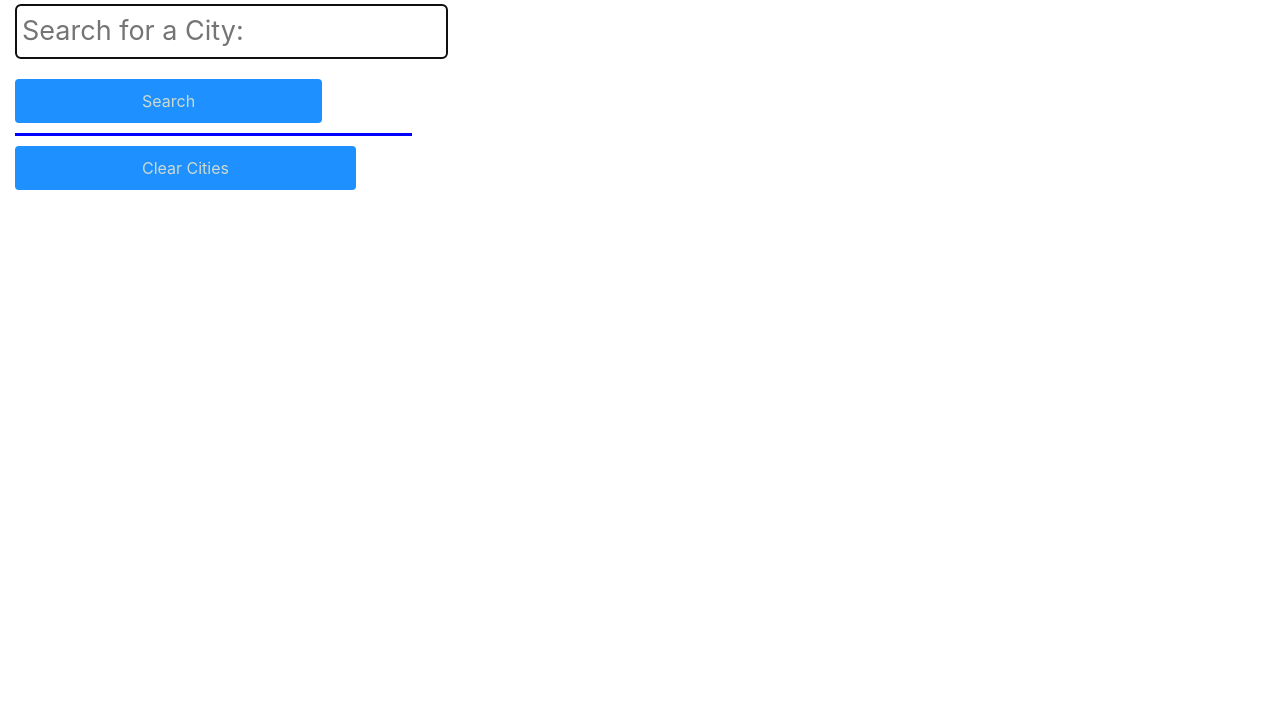
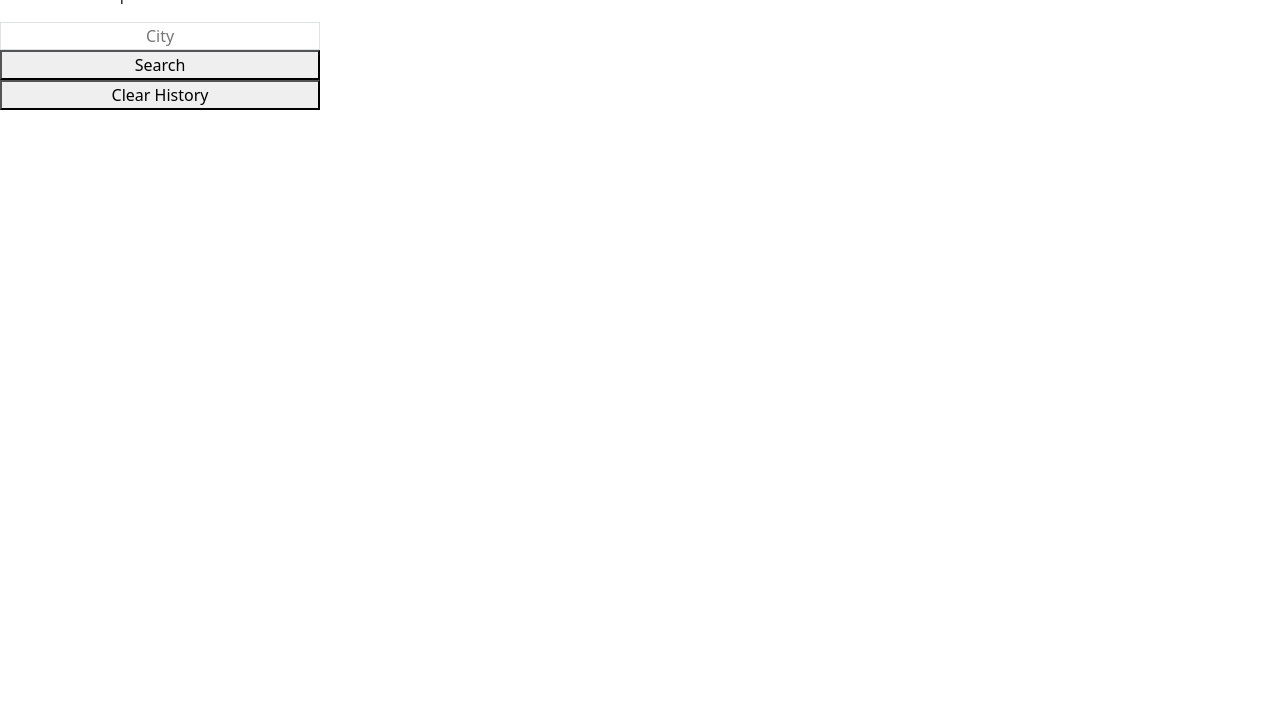
Before and after one commit to danchanyoungkim/Weather-Service-Website, a plain HTML site: page index.html in a window 1280 px wide. Shown: the part 74-800 px from the top of the page. Drawn offline with nearby package versions, Linux system fonts and the light colour scheme.

Commit message:
add html final

```diff
--- a/assets/css/style.css
+++ /dev/null
@@ -1,47 +0,0 @@
-:root {
-    --primary: #ccdad1;
-    --border-radius: 5px;
-}
-
-body {
-    margin: 0;
-}
-
-h2 {
-    font-size: 35px;
-}
-
-.website-title {
-    color: white;
-    background: linear-gradient(to right,blue, purple);
-    text-align: center;
-    padding: 10px;
-    margin: 0;
-}
-
-.left-column {
-  border-bottom: 3px solid blue;
-}
-
-.form-input {
-  margin: 10px 0;
-  padding: 5px;
-  font-size: 27px;
-  border-radius: var(--border-radius);
-}
-
-.btn {
-  font-size: 16px;
-  padding: 10px 127px;
-  display: block;
-  border: none;
-  background-color:dodgerblue;
-  color: var(--primary);
-  margin: 10px 0;
-}
-
-#clear {
-  white-space: nowrap;
-  overflow: hidden;
-  text-overflow: clip;
-}
--- a/index.html
+++ b/index.html
@@ -1,35 +1,38 @@
 <!DOCTYPE html>
 <html lang="en">
 <head>
-  <meta charset="UTF-8">
-  <meta http-equiv="X-UA-Compatible" content="IE=edge">
-  <meta name="viewport" content="width=device-width, initial-scale=1.0">
-  <link href="https://fonts.googleapis.com/css?family=IBM+Plex+Sans:400,400i,700&display=swap" rel="stylesheet">
-  <link rel="stylesheet" href="https://stackpath.bootstrapcdn.com/bootstrap/4.3.1/css/bootstrap.min.css"/>
-  <link rel = "stylesheet" href="./assets/css/style.css"/>
+  <meta charset="UTF-8" />
+  <meta name="viewport" content="width=device-width, initial-scale=1.0" />
+  <meta http-equiv="X-UA-Compatible" content="ie=edge" />
+  <link href="https://cdn.jsdelivr.net/npm/bootstrap@5.1.3/dist/css/bootstrap.min.css" rel="stylesheet" integrity="sha384-1BmE4kWBq78iYhFldvKuhfTAU6auU8tT94WrHftjDbrCEXSU1oBoqyl2QvZ6jIW3" crossorigin="anonymous">
+  <link rel="stylesheet" href="./assets/css/style.css"/>
   <title>National Weather Dashboard</title>
 </head>
-
 <body>
   <header class = "hero">
     <h1 class = "website-title text-center">National Weather Dashboard</h1>
   </header>
 
-  <main class = "flex-row justify-space-between">
-    <div class = "col-12 col-md-4">
-      <div>
-        <form class = "left-column">
-          <input placeholder = "Search for a City:" name = "city" id = "input-city" type = "text" autofocus = "true" class = "form-input">
-          <button type = "submit" class = "btn">Search</button>
+  <main class = "container-fluid">
+    <div class = "row">
+      <div class = "column col-3">
+        <div class = "row">
+            <p class = "text-center">Make sure to press the search button!</p>
+        </div>
+        <form class = "row">
+          <input placeholder = "City" type = "text" class = "text-center border" id = "form-input">
+          <button id = "button" type = "button" class = "btn-1" >Search</button>
+          <button id = "clear" type = "button" class = "btn-2">Clear History</button>
         </form>
-        <button type = "reset" id = "clear" class = "btn">Clear Cities</button>
-        <ul id = "searched-cities"></ul>
+        <div class = "list-group row" id = "city-list"></div>
+      </div>
+      <div class="column col-9">
+        <div id = "searched-city" class = "row"></div>
+        <div id = "city-forecast" class = "row"></div>
       </div>
     </div>
-
-    <div class = "col-12 col-md-8">
-
-    </div>
   </main>
+    <script src="https://code.jquery.com/jquery-3.5.1.min.js" integrity="sha256-9/aliU8dGd2tb6OSsuzixeV4y/faTqgFtohetphbbj0=" crossorigin="anonymous"></script>
+    <script type="text/javascript" src="./assets/js/script.js"></script>
 </body>
 </html>
```
Also changed, not shown: assets/js/script.js (deleted, +0 -13 lines), 1 other file.
